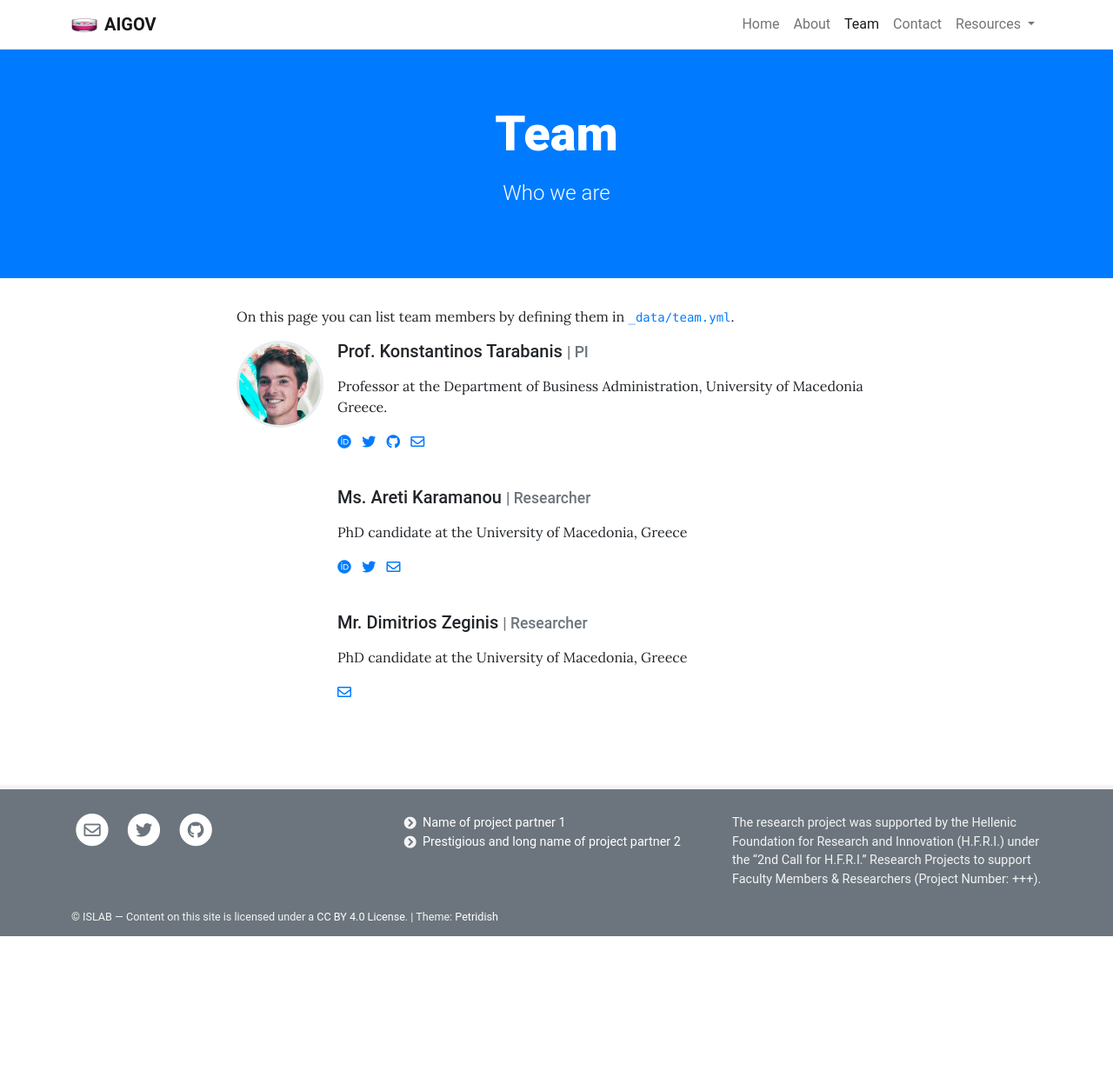
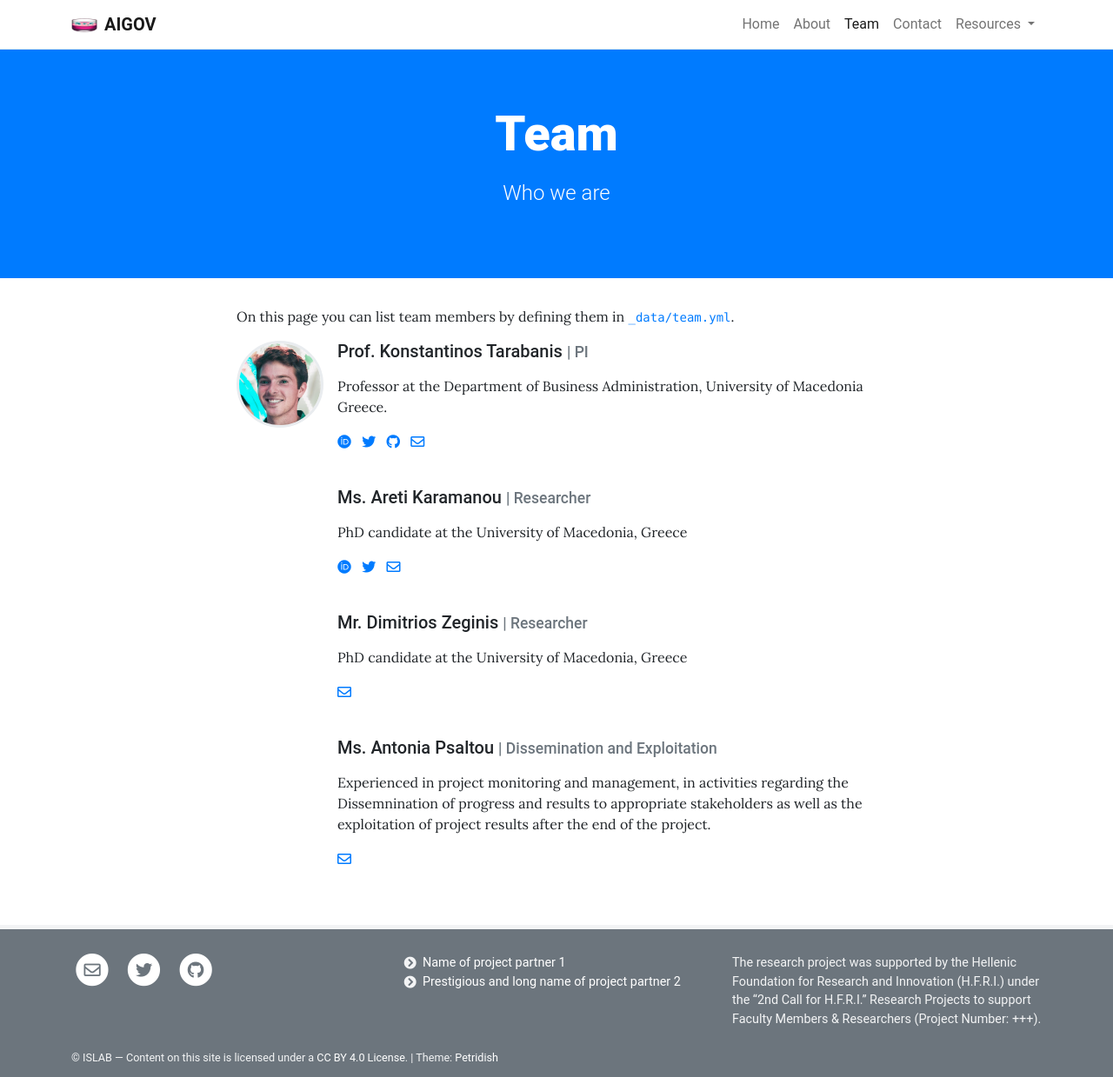
Before and after one commit to AIGOV-elidek/aigov-elidek.github.io, a Jekyll site: the page built from pages/team.md, in a window 1280 px wide. Shown: the whole page at 87% size. Built offline with Jekyll 4.4.1, drawn with Linux system fonts in a browser that asks for light colours; some web fonts are replaced; before the commit the page ends 1077 px from its top, so only the background shows below that.

Commit message:
Update team.yml

```diff
--- a/_data/team.yml
+++ b/_data/team.yml
@@ -23,3 +23,9 @@
   description: >
     PhD candidate at the University of Macedonia, Greece
   email: zeginis@uom.edu.gr
+
+- name: Ms. Antonia Psaltou
+  role: Dissemination and Exploitation
+  description: >
+    Experienced in project monitoring and management, in activities regarding the Dissemnination of progress and results to appropriate stakeholders as well as the exploitation of project results after the end of the project.
+  email: zeginis@uom.edu.gr
```
